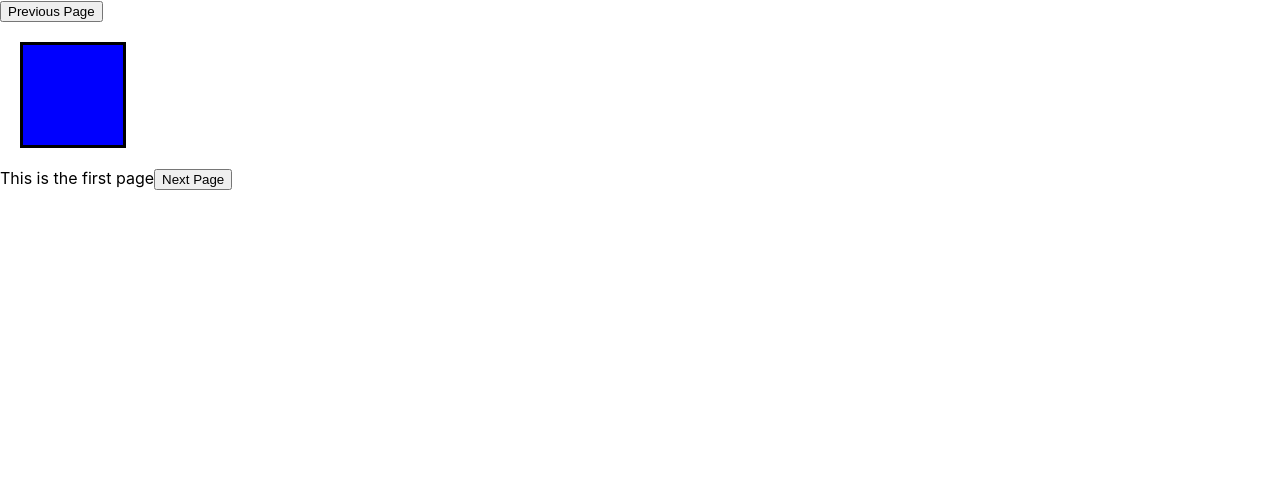
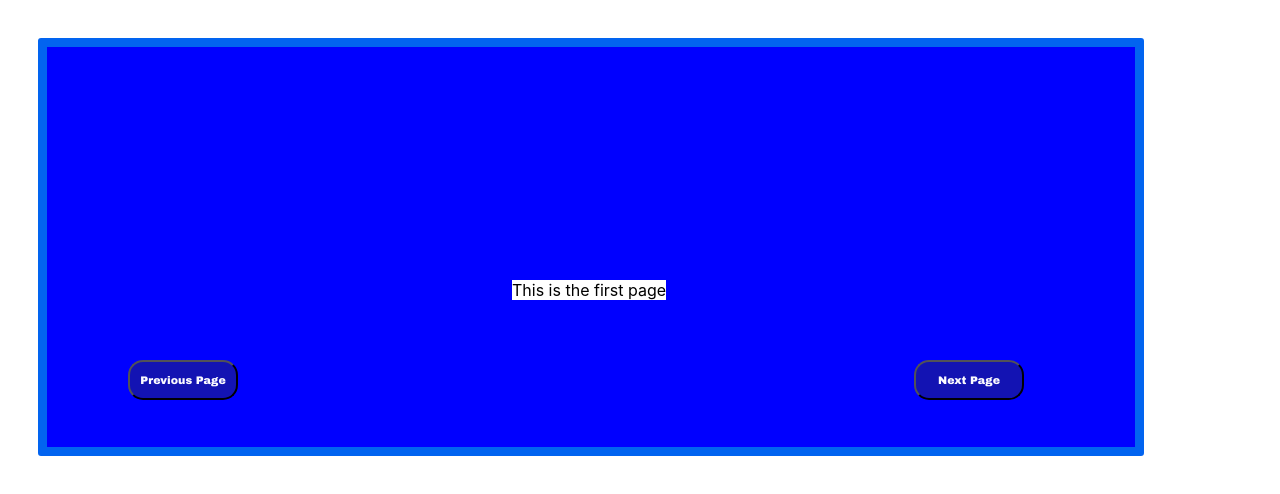
Before and after one commit to tiller1010/storybook, a React (Create React App) app: page / in a window 1280 px wide. Shown: the top 494 px of the page. Built offline with nearby package versions, Linux system fonts and the light colour scheme.

Commit message:
more css added

```diff
--- a/src/App.css
+++ b/src/App.css
@@ -1,13 +1,52 @@
 .frame{
-  width: 100px;
-  height: 100px;
-  margin: 20px;
-  border: solid black;
+  width: 85%;
+  height: 400px;
+  display: inline-block;
+  margin: 3%;
+  border: solid rgba(2,100,240);
+  border-width:9px;
+  border-radius: 3px;
 }
 
+#previous{
+  position: absolute;
+  left: 10%;
+  top: 360px;
+}
+
+#next{
+  position: absolute;
+  right:20%;
+  top:360px;
+}
+
+button{
+  height:40px;
+  width:110px;
+  border-radius: 15px;
+  outline: none;
+  opacity: .98;
+  color:white;
+  border-color:black;
+  font-family: Arial Black,Arial;
+  font-size: 11px;
+  background-color: rgba(40,40,100,.5);
+}
+
+button:hover{
+  cursor: pointer;
+  background-color: rgba(40,40,100,.9)
+}
+
+#text{
+position: absolute;
+left:40%;
+top:280px;
+background-color: white;
+}
 
 .one{
-  text-align: left;
+
 }
 .one .frame{
   background-color: blue;
@@ -15,7 +54,7 @@
 
 
 .two{
-  text-align: right;
+
 }
 .two .frame{
   background-color: red;
--- a/src/App.js
+++ b/src/App.js
@@ -32,10 +32,10 @@ class Page extends Component{
   render(){
     return(
       <div className={this.state.currentPage}>
-        <button onClick={this.turnPageBack}>Previous Page</button>
         <div className='frame'></div>
-        {this.messages[this.pageNumber]}
-        <button onClick={this.turnPage}>Next Page</button>
+          <div id='text'>{this.messages[this.pageNumber]}</div>
+        <button id='previous' onClick={this.turnPageBack}>Previous Page</button>
+        <button id='next' onClick={this.turnPage}>Next Page</button>
       </div>
     );
   }
```
